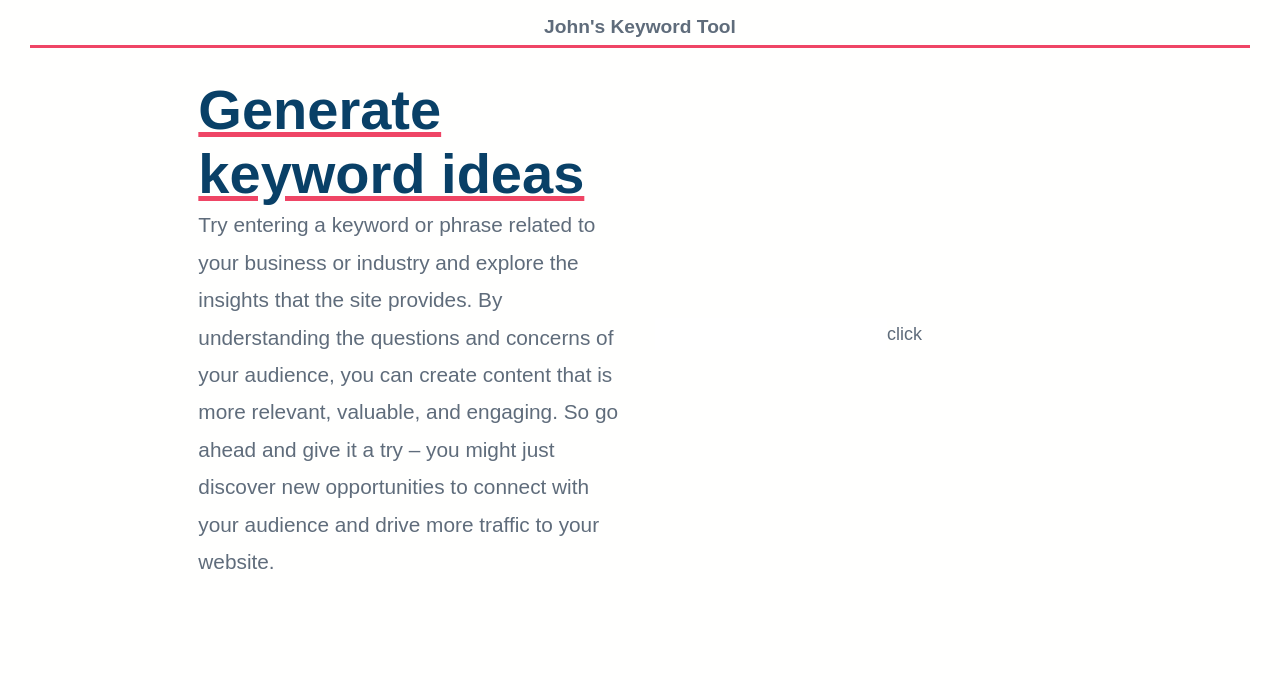
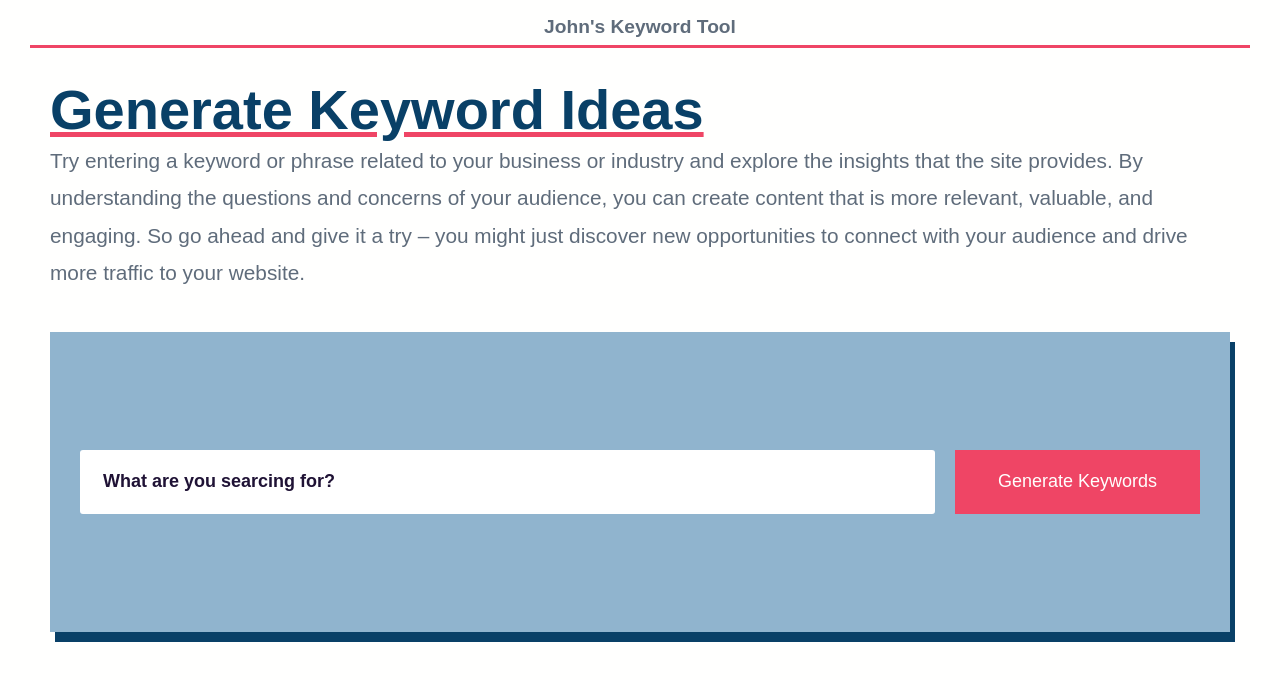
Before and after one commit to jaymagrob/keyword-monolith, a Next.js app: page / in a window 1280 px wide. Shown: the top 680 px of the page. Built offline with nearby package versions, Linux system fonts and the light colour scheme.

Commit message:
DEV-alpha, fix deisgn v3

```diff
--- a/components/DataRow.tsx
+++ b/components/DataRow.tsx
@@ -23,9 +23,9 @@ export default function DataRow(props: Props) {
       <div className="results-2">
         {results.map(letter => (
           <div key={letter.key} className="results-3">
-            <h2>
+            <h3>
               {letter.key}
-            </h2>
+            </h3>
             <div>
               {letter.data.map(i => <div key={i}>{i}</div>)}
             </div>
--- a/pages/index.tsx
+++ b/pages/index.tsx
@@ -3,7 +3,7 @@ import Data, { Data as DataType } from '../components/Data';
 
 export default function Home() {
   const [isLoading, setIsLoading] = useState(false);
-  const [keyword, setKeyword] = useState('');
+  const [keyword, setKeyword] = useState('What are you searcing for?');
   const [data, setData] = useState(null);
 
   return (
@@ -14,16 +14,20 @@ export default function Home() {
           <h1 className="underline">Generate keyword ideas</h1>
           <p>Try entering a keyword or phrase related to your business or industry and explore the insights that the site provides. By understanding the questions and concerns of your audience, you can create content that is more relevant, valuable, and engaging. So go ahead and give it a try – you might just discover new opportunities to connect with your audience and drive more traffic to your website.</p>
         </div>
-        <div>
+        <div className="search-form">
           <form onSubmit={e => e.preventDefault()}>
+
+
             <input
               value={keyword}
               onChange={(e) => setKeyword(e.target.value)}
-            />
+              />
             <button
               type="submit"
+              placeholder="What are you searching for?"
               onClick={() => {
-                setIsLoading(true)
+                setData(null);
+                setIsLoading(true);
                 fetch(`/api/google?keyword=${keyword}&country=us&language=en`, {
                   method: 'GET',
                   headers: {
@@ -38,7 +42,8 @@ export default function Home() {
                   .finally(() => setIsLoading(false))
               }
               }
-            >click</button>
+            >Generate Keywords</button>
+
           </form>
         </div>
       </nav>
--- a/styles/globals.css
+++ b/styles/globals.css
@@ -13,6 +13,7 @@
   --highlight: #3da9fc;
   --secondary: #90b4ce;
   --tertiary: #ef4565;
+  --main: #d8eefe;
 }
 
 body {
@@ -28,8 +29,8 @@ body {
 }
 
 main .results-0 {
-  margin: 5px;
-  /* background-color: red; */
+  padding: 40px;
+  background-color:var(--main)
 }
 
 main .results-1 {
@@ -38,6 +39,7 @@ main .results-1 {
 }
 
 main .results-2 {
+  margin: 20px 0;
   display: flex;
   flex-wrap: wrap;
   /* width: calc(100vw - 100px); */
@@ -46,7 +48,10 @@ main .results-2 {
 }
 
 main .results-3 {
-  width: 200px;
+  width: 300px;
+  background-color: var(--background);
+  padding: 5px;
+  box-shadow: 5px 10px var(--paragraph);
 }
 
 .underline {
@@ -70,23 +75,34 @@ nav {
   margin: 10px 30px;
   min-height: 400px;
   display: flex;
-  align-items: center;
-  justify-content: center;
+  flex-direction: column;
   gap: 30px;
 }
 
-nav > * {
- width: calc(100vw / 3)
-}
-
 h1, h2, h3, h4, h5, h6 {
-color: var(--headline)
+color: var(--headline);
+text-transform: capitalize;
 }
 
 h1 {
   font-size: 3.5rem;
   line-height: 1.15;
   font-weight: 700;
+}
+
+h2 {
+  font-size: 2.5rem;
+  color: var(--headline);
+  border-bottom: 3px solid var(--tertiary);
+  text-transform: capitalize;
+  font-weight: 600;
+}
+
+h3 {
+  font-size: 2rem;
+  color: var(--headline);
+  text-transform: capitalize;
+  font-weight: 500;
 }
 
 p {
@@ -96,3 +112,34 @@ p {
   font-weight: 400;
 
 }
+
+.search-form form {
+  background: var(--secondary);
+  box-shadow: 5px 10px var(--headline);
+  display: flex;
+  gap: 20px;
+  min-height: 300px;
+  padding: 30px;
+  align-items: center;
+}
+
+input {
+  height: 4rem;
+  margin-bottom: 0px;
+  padding-left: 20px;
+  border: 3px solid #fff;
+  border-radius: 3px;
+  background-color: #fff;
+  color: #1f1235;
+  font-weight: 700;
+  width: 100%;
+  flex-grow: 9;
+}
+
+button[type='submit'] {
+  background-color: #ef4565;
+  color: #fffffe;
+  width: 20rem;
+  height: 4rem;
+  padding: 5px;
+}
```
